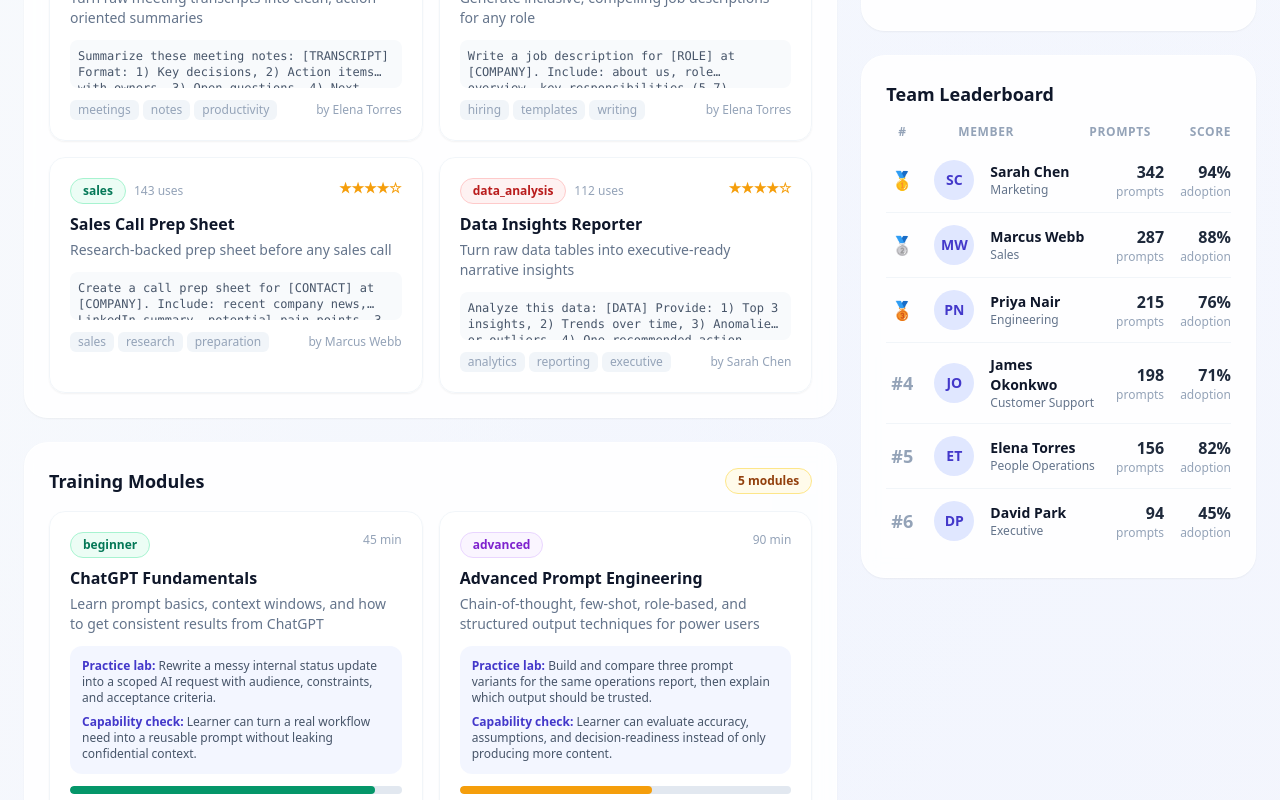
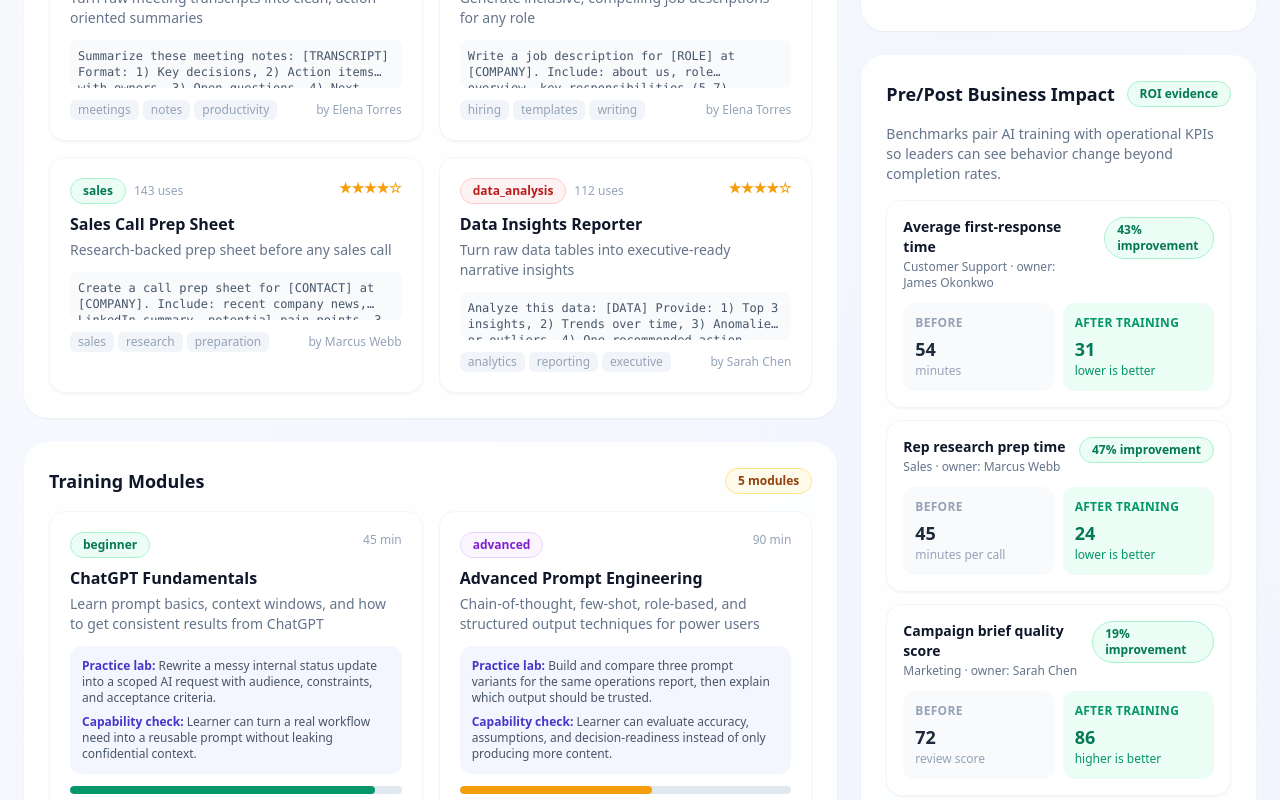
Before and after one commit to tensorgarden/team-ai-training-hub, a Next.js app: page / in a window 1280 px wide. Shown: the part 940-1740 px from the top of the page. Built offline with nearby package versions, Linux system fonts and the light colour scheme.

Commit message:
Add pre/post training outcome benchmarks

```diff
--- a/src/app/page.tsx
+++ b/src/app/page.tsx
@@ -1,5 +1,5 @@
-import { demoTeamMembers, demoPromptTemplates, demoTrainingModules, demoUsageLogs, demoAdoptionMetrics } from "@/lib/demo-data";
-import type { TeamMember, PromptTemplate, TrainingModule, UsageLog } from "@/lib/types";
+import { demoTeamMembers, demoPromptTemplates, demoTrainingModules, demoUsageLogs, demoAdoptionMetrics, demoPrePostBenchmarks } from "@/lib/demo-data";
+import type { TeamMember, PromptTemplate, TrainingModule, UsageLog, PrePostTrainingBenchmark } from "@/lib/types";
 
 // --- Reusable components ---
 
@@ -142,6 +142,57 @@ function TeamAdoption() {
       <h2 className="text-lg font-bold text-slate-900 mb-4">Team Adoption</h2>
       <div>
         {[...demoTeamMembers].sort((a, b) => b.adoptionScore - a.adoptionScore).map(m => <AdoptionRow key={m.id} member={m} />)}
+      </div>
+    </Card>
+  );
+}
+
+
+function BenchmarkImpactRow({ benchmark }: { benchmark: PrePostTrainingBenchmark }) {
+  const member = findMember(benchmark.ownerMemberId);
+  const improvementRate = benchmark.direction === "lower_is_better"
+    ? (benchmark.baselineValue - benchmark.postTrainingValue) / benchmark.baselineValue
+    : (benchmark.postTrainingValue - benchmark.baselineValue) / benchmark.baselineValue;
+  const improvementLabel = `${Math.round(improvementRate * 100)}% improvement`;
+  const directionLabel = benchmark.direction === "lower_is_better" ? "lower is better" : "higher is better";
+
+  return (
+    <div className="rounded-2xl border border-slate-100 bg-white/90 p-4 shadow-sm">
+      <div className="flex items-start justify-between gap-3">
+        <div>
+          <h3 className="text-sm font-bold text-slate-900">{benchmark.metricName}</h3>
+          <p className="mt-0.5 text-xs text-slate-500">{benchmark.department} · owner: {member?.fullName || benchmark.ownerMemberId}</p>
+        </div>
+        <Badge tone="green">{improvementLabel}</Badge>
+      </div>
+      <div className="mt-3 grid grid-cols-2 gap-2 text-xs">
+        <div className="rounded-xl bg-slate-50 p-3">
+          <div className="font-semibold uppercase tracking-wide text-slate-400">Before</div>
+          <div className="mt-1 text-lg font-bold text-slate-800">{benchmark.baselineValue}</div>
+          <div className="text-slate-400">{benchmark.unit}</div>
+        </div>
+        <div className="rounded-xl bg-emerald-50 p-3">
+          <div className="font-semibold uppercase tracking-wide text-emerald-600">After training</div>
+          <div className="mt-1 text-lg font-bold text-emerald-700">{benchmark.postTrainingValue}</div>
+          <div className="text-emerald-600">{directionLabel}</div>
+        </div>
+      </div>
+    </div>
+  );
+}
+
+function BusinessImpactBenchmarks() {
+  return (
+    <Card>
+      <div className="mb-4 flex items-center justify-between">
+        <h2 className="text-lg font-bold text-slate-900">Pre/Post Business Impact</h2>
+        <Badge tone="green">ROI evidence</Badge>
+      </div>
+      <p className="mb-4 text-sm text-slate-500">
+        Benchmarks pair AI training with operational KPIs so leaders can see behavior change beyond completion rates.
+      </p>
+      <div className="space-y-3">
+        {demoPrePostBenchmarks.map(benchmark => <BenchmarkImpactRow key={benchmark.id} benchmark={benchmark} />)}
       </div>
     </Card>
   );
@@ -291,6 +342,7 @@ export default function Home() {
         </div>
         <div className="space-y-6">
           <TeamAdoption />
+          <BusinessImpactBenchmarks />
           <TeamLeaderboard />
         </div>
       </div>
--- a/src/lib/demo-data.ts
+++ b/src/lib/demo-data.ts
@@ -1,4 +1,4 @@
-import type { CapabilityCheck, TeamMember, PromptTemplate, TrainingModule, AdoptionMetrics, UsageLog } from "./types";
+import type { CapabilityCheck, TeamMember, PromptTemplate, TrainingModule, AdoptionMetrics, UsageLog, PrePostTrainingBenchmark } from "./types";
 
 export const demoTeamMembers: TeamMember[] = [
   {
@@ -303,6 +303,48 @@ export const demoCapabilityChecks: CapabilityCheck[] = [
   { id: "cc_015", memberId: "mem_006", moduleId: "tm_005", status: "pending", scenario: "After coaching, classify 10 executive-typical prompts as safe or needs-redaction, with a written rationale for every classification linked to the data safety policy.", attemptedAt: null, assessorNotes: null, independentApplication: false },
 ];
 
+export const demoPrePostBenchmarks: PrePostTrainingBenchmark[] = [
+  {
+    id: "bm_001",
+    department: "Customer Support",
+    metricName: "Average first-response time",
+    unit: "minutes",
+    baselineValue: 54,
+    postTrainingValue: 31,
+    direction: "lower_is_better",
+    measuredBefore: "2026-04-01T09:00:00Z",
+    measuredAfter: "2026-06-15T09:00:00Z",
+    ownerMemberId: "mem_004",
+    relatedModuleIds: ["tm_001", "tm_005"],
+  },
+  {
+    id: "bm_002",
+    department: "Sales",
+    metricName: "Rep research prep time",
+    unit: "minutes per call",
+    baselineValue: 45,
+    postTrainingValue: 24,
+    direction: "lower_is_better",
+    measuredBefore: "2026-04-03T09:00:00Z",
+    measuredAfter: "2026-06-17T09:00:00Z",
+    ownerMemberId: "mem_002",
+    relatedModuleIds: ["tm_004", "tm_002"],
+  },
+  {
+    id: "bm_003",
+    department: "Marketing",
+    metricName: "Campaign brief quality score",
+    unit: "review score",
+    baselineValue: 72,
+    postTrainingValue: 86,
+    direction: "higher_is_better",
+    measuredBefore: "2026-04-05T09:00:00Z",
+    measuredAfter: "2026-06-18T09:00:00Z",
+    ownerMemberId: "mem_001",
+    relatedModuleIds: ["tm_002", "tm_005"],
+  },
+];
+
 export const demoAdoptionMetrics: AdoptionMetrics = {
   totalTeamMembers: 6,
   activeUsers: 5,
```
Also changed, not shown: src/lib/types.ts (+16 -0 lines), 1 other file (tests, documents, lock files or other folders).
